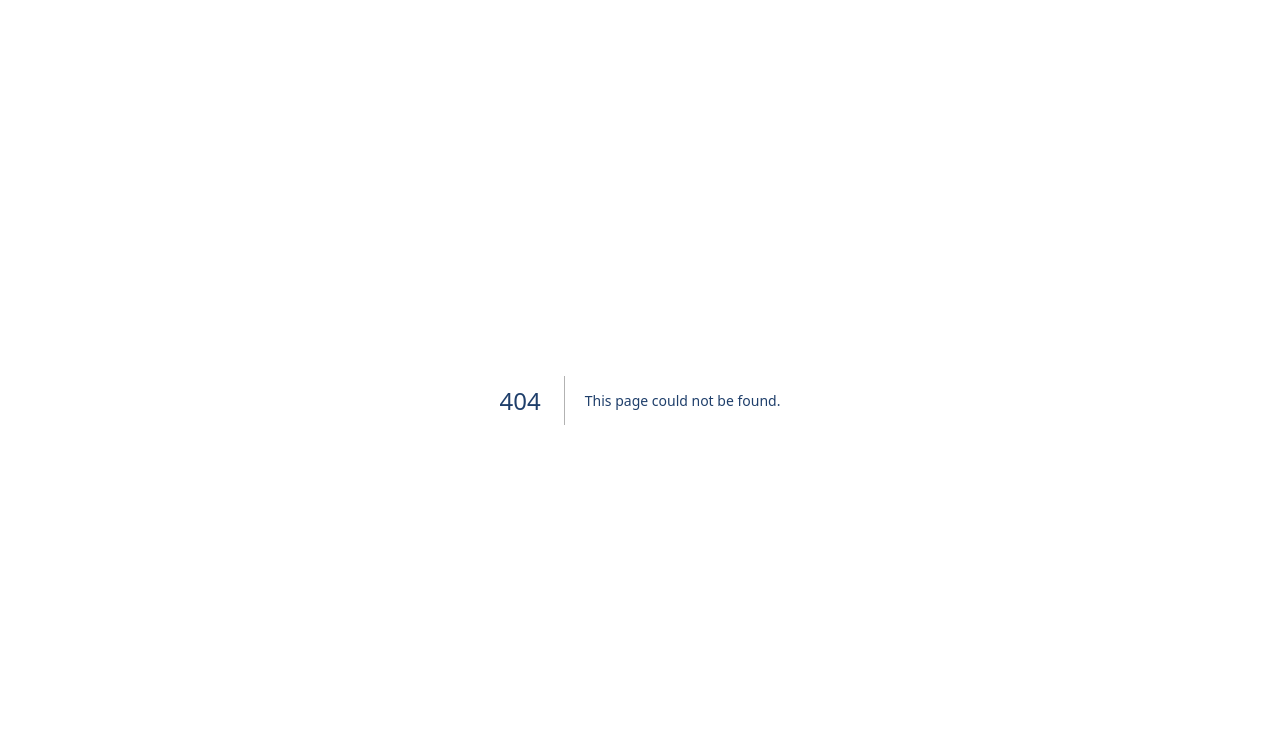
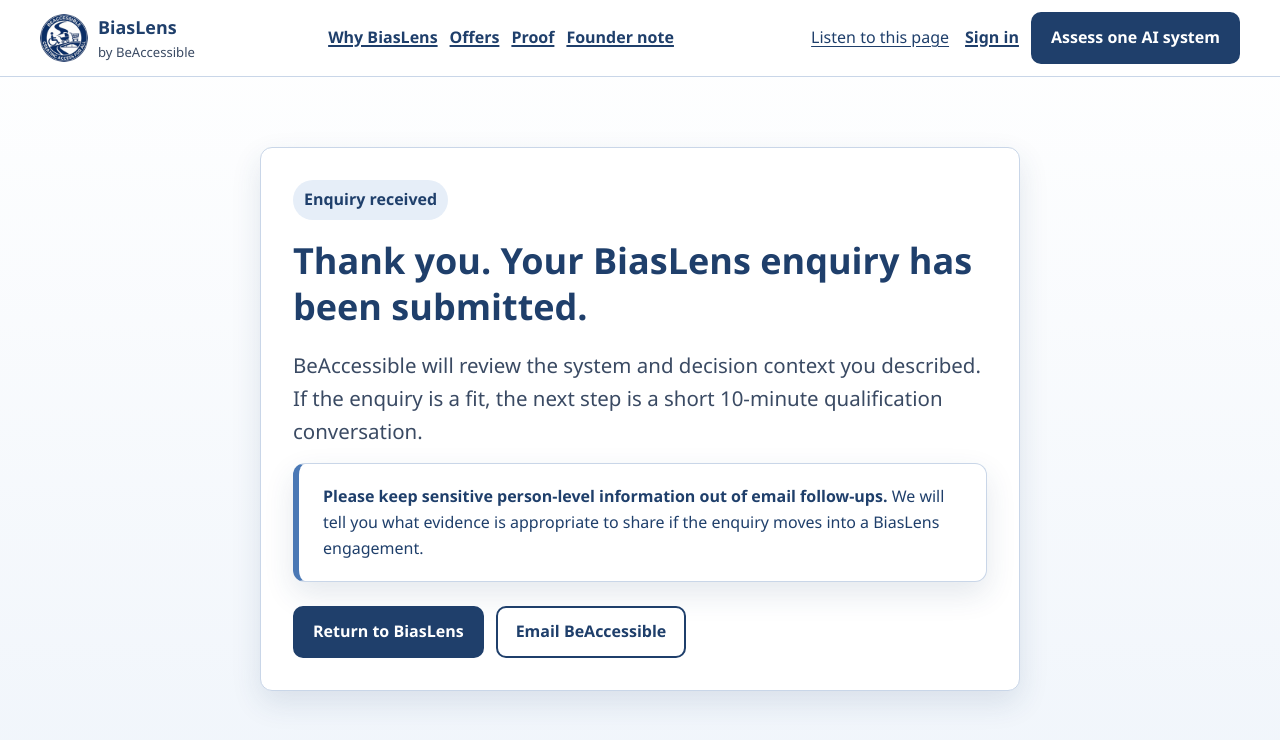
Before and after one commit to laggiesfl/BiasLens-Full-Platform, a Next.js app: page /enquire/thank-you in a window 1280 px wide. Before the commit this address had no page. Shown: the top 740 px of the page. Built offline with nearby package versions, Linux system fonts and the light colour scheme.

Commit message:
feat: add BiasLens enquiry confirmation page

```diff
--- /dev/null
+++ b/src/app/enquire/thank-you/page.tsx
@@ -0,0 +1,46 @@
+import Link from "next/link";
+import { PublicHeader } from "@/components/public/PublicHeader";
+
+export const metadata = {
+  title: "Enquiry received | BiasLens",
+  description: "Confirmation that a BiasLens qualification enquiry was received.",
+};
+
+export default async function ThankYouPage({
+  searchParams,
+}: {
+  searchParams: Promise<{ ref?: string }>;
+}) {
+  const { ref } = await searchParams;
+
+  return (
+    <div className="public-page">
+      <PublicHeader />
+      <main id="main-content" data-listen-content>
+        <section className="public-form-wrap">
+          <div className="public-shell public-thank-you">
+            <div className="public-form-card">
+              <span className="public-kicker">Enquiry received</span>
+              <h1>Thank you. Your BiasLens enquiry has been submitted.</h1>
+              <p className="public-lead">
+                BeAccessible will review the system and decision context you described. If the enquiry is a fit, the next step is a short 10-minute qualification conversation.
+              </p>
+              {ref && (
+                <p>
+                  Your enquiry reference is <span className="public-reference">{ref}</span>.
+                </p>
+              )}
+              <div className="public-callout public-callout-note">
+                <strong>Please keep sensitive person-level information out of email follow-ups.</strong> We will tell you what evidence is appropriate to share if the enquiry moves into a BiasLens engagement.
+              </div>
+              <div className="public-actions">
+                <Link href="/" className="public-button public-button-primary">Return to BiasLens</Link>
+                <a href="mailto:hello@beaccessible.co.za?subject=BiasLens%20enquiry%20follow-up" className="public-button public-button-secondary">Email BeAccessible</a>
+              </div>
+            </div>
+          </div>
+        </section>
+      </main>
+    </div>
+  );
+}
```
